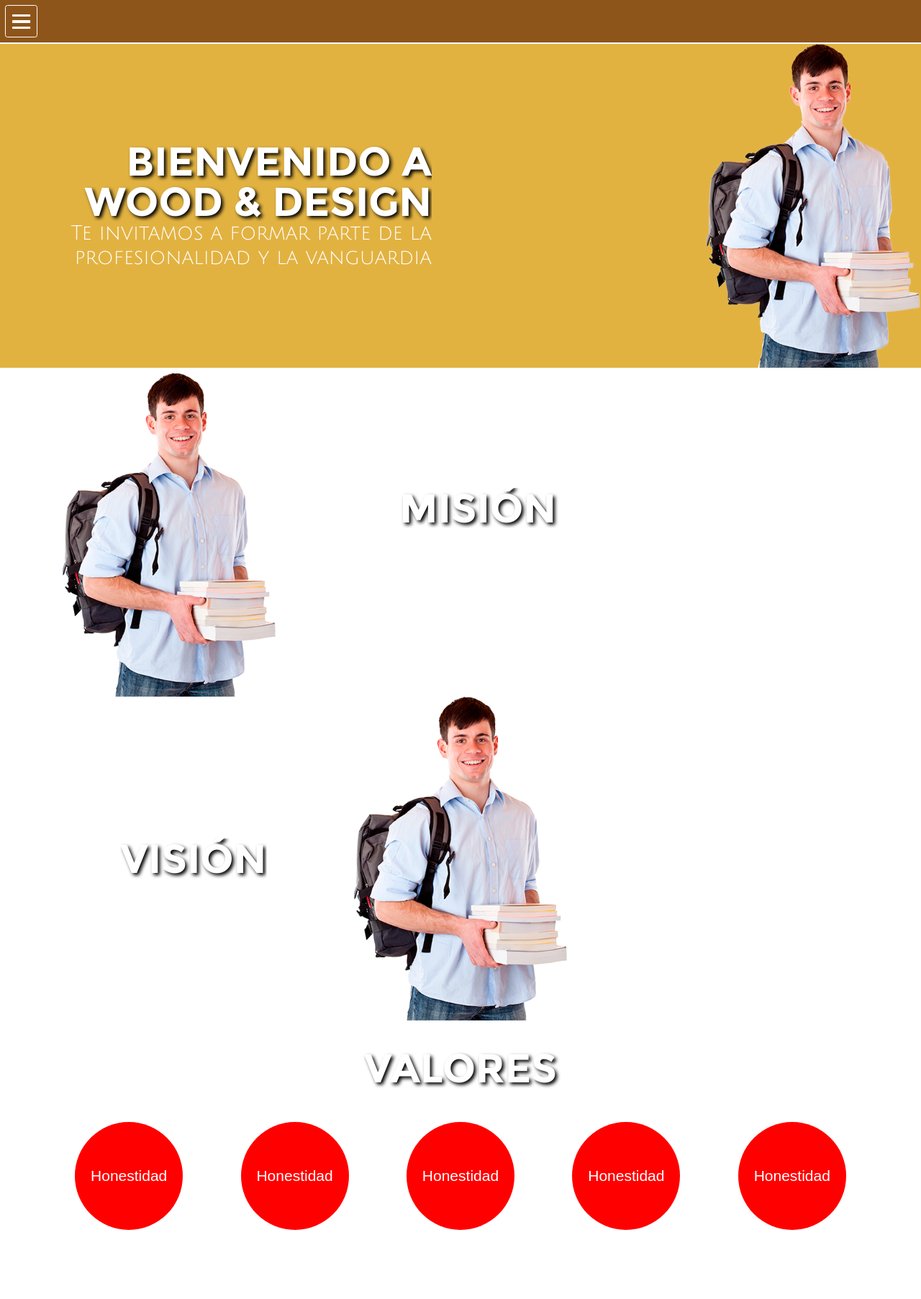
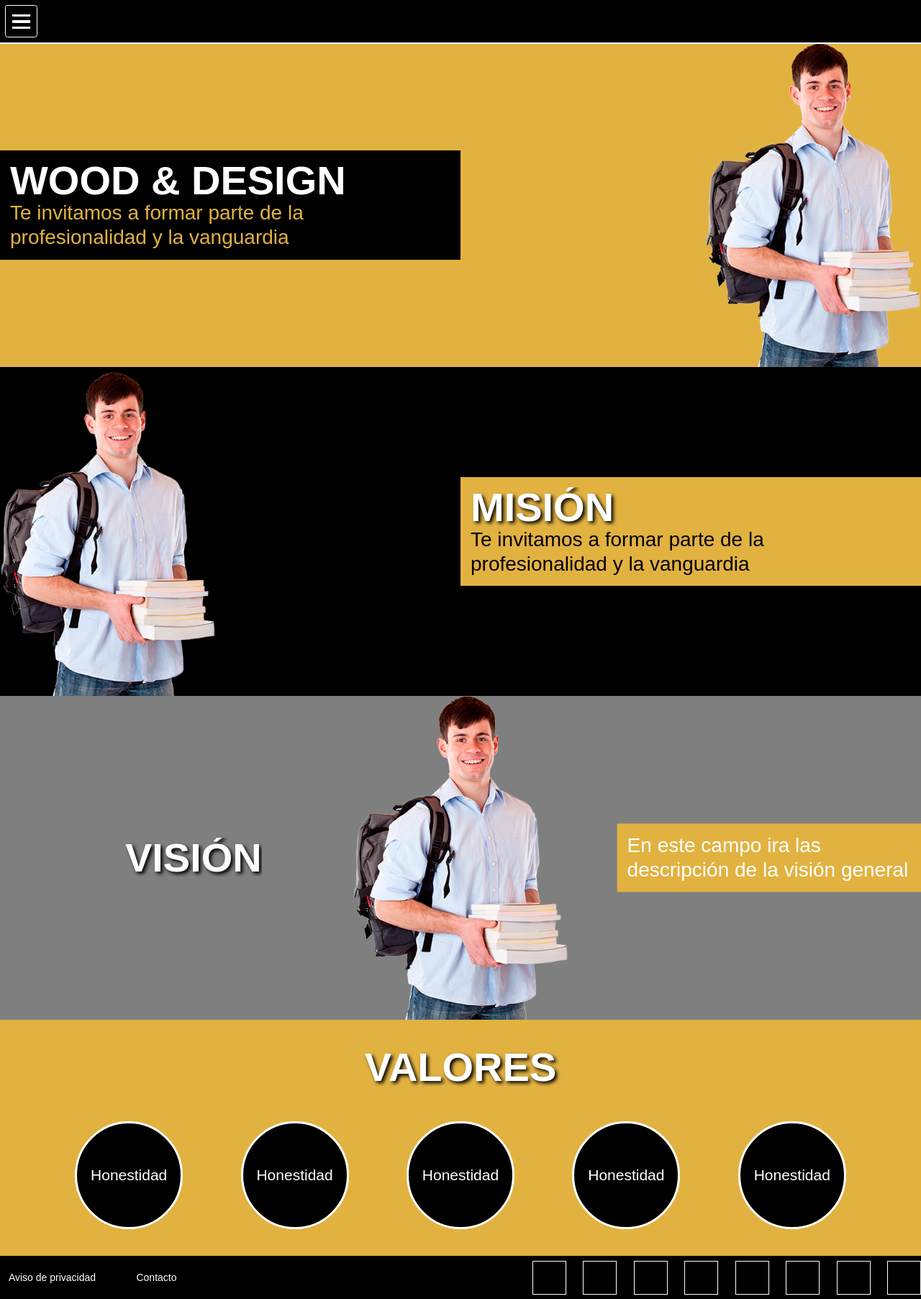
Before and after one commit to miraitag/wood-design, a PHP site: page /home.php in a window 1280 px wide. Shown: the whole page at 72% size. Before the commit the page ends 1709 px from the top, so only its background shows below. Run offline with PHP 8.4, Linux system fonts and the light colour scheme.

Commit message:
WD: home / on going footer

```diff
--- /dev/null
+++ b/components/foo.php
@@ -0,0 +1,18 @@
+<footer class="wd-footer">
+	<div class="wd-footer__main">
+		<ul class="wd-footer__options">
+			<li class="wd-footer__options-item"><a href="#">Aviso de privacidad</a></li>
+			<li class="wd-footer__options-item"><a href="#">Contacto</a></li>
+		</ul>
+		<ul class="wd-footer__shares">
+			<li class="wd-footer__shares-item facebook"><a href="#"><i class="wd-icon-facebook"></i></a></li>
+			<li class="wd-footer__shares-item twitter"><a href="#"><i class="wd-icon-twitter"></i></a></li>
+			<li class="wd-footer__shares-item googleplus"><a href="#"><i class="wd-icon-googleplus"></i></a></li>
+			<li class="wd-footer__shares-item instagram"><a href="#"><i class="wd-icon-instagram"></i></a></li>
+			<li class="wd-footer__shares-item pinterest"><a href="#"><i class="wd-icon-pinterest"></i></a></li>
+			<li class="wd-footer__shares-item linkedin"><a href="#"><i class="wd-icon-linkedin"></i></a></li>
+			<li class="wd-footer__shares-item vine"><a href="#"><i class="wd-icon-vine"></i></a></li>
+			<li class="wd-footer__shares-item vine"><a href="#"><i class="wd-icon-whatsapp"></i></a></li>
+		</ul>
+	</div>
+</footer>
--- a/components/footer.php
+++ b/components/footer.php
@@ -1,4 +1,5 @@
 </html>
 <link rel="stylesheet" type="text/css" href="dist/css/global.css"/>
+<script src="dist/js/head.js"></script>
 <script src="dist/js/jquery-2.2.3.min.js"></script>
 <script src="dist/js/functions.js"></script>
--- a/components/menu.php
+++ b/components/menu.php
@@ -10,7 +10,7 @@
 				<a href="#">Aqui va a ir un link</a>
 			</li>
 			<li class="wd-menu__panel-content__item submenu">
-				<a href="#">Aqui va a ir un link secundaro</a>
+				<a href="#">Aqui va a ir un link secundaro <i></i></a>
 				<ul>
 					<li><a href="#">Segundo menu</a></li>
 					<li><a href="#">Segundo menu</a></li>
@@ -18,7 +18,7 @@
 				</ul>
 			</li>
 			<li class="wd-menu__panel-content__item submenu">
-				<a href="#">Aqui va a ir un link secundario</a>
+				<a href="#">Aqui va a ir un link secundario<i></i></a>
 				<ul>
 					<li><a href="#">Segundo menu</a></li>
 					<li><a href="#">Segundo menu</a></li>
--- a/dist/css/global.css
+++ b/dist/css/global.css
@@ -1,3 +1,98 @@
+.wd-footer {
+  height: 60px;
+  max-height: 60px;
+  overflow: hidden;
+  width: 100%;
+  background: #000;
+  display: -webkit-flex;
+  display: -ms-flexbox;
+  display: flex;
+  -webkit-align-items: center;
+      -ms-flex-align: center;
+          align-items: center; }
+  .wd-footer__main {
+    display: -webkit-flex;
+    display: -ms-flexbox;
+    display: flex;
+    -webkit-justify-content: space-between;
+        -ms-flex-pack: justify;
+            justify-content: space-between;
+    -webkit-align-items: center;
+        -ms-flex-align: center;
+            align-items: center;
+    width: 100%;
+    max-width: 100%;
+    margin: auto; }
+    @media all and (min-width: 1281px) {
+      .wd-footer__main {
+        max-width: 1280px; } }
+  .wd-footer__options {
+    display: -webkit-flex;
+    display: -ms-flexbox;
+    display: flex;
+    width: calc(100% / 2); }
+    .wd-footer__options-item {
+      display: -webkit-flex;
+      display: -ms-flexbox;
+      display: flex;
+      max-width: 145px;
+      width: 100%;
+      -webkit-justify-content: center;
+          -ms-flex-pack: center;
+              justify-content: center; }
+      .wd-footer__options-item > a {
+        display: -webkit-flex;
+        display: -ms-flexbox;
+        display: flex;
+        -webkit-justify-content: center;
+            -ms-flex-pack: center;
+                justify-content: center;
+        -webkit-align-items: center;
+            -ms-flex-align: center;
+                align-items: center;
+        color: #fff;
+        height: 45px;
+        padding: 0.5em;
+        box-sizing: border-box;
+        transition: all 300ms linear; }
+        @media all and (min-width: 948px) {
+          .wd-footer__options-item > a:hover {
+            color: #e2b241;
+            transition: all 300ms linear; } }
+  .wd-footer__shares {
+    display: -webkit-flex;
+    display: -ms-flexbox;
+    display: flex;
+    -webkit-justify-content: space-between;
+        -ms-flex-pack: justify;
+            justify-content: space-between;
+    -webkit-align-items: center;
+        -ms-flex-align: center;
+            align-items: center;
+    width: calc(100% / 2 - 100px); }
+    .wd-footer__shares-item {
+      display: -webkit-flex;
+      display: -ms-flexbox;
+      display: flex; }
+      .wd-footer__shares-item > a {
+        display: -webkit-flex;
+        display: -ms-flexbox;
+        display: flex;
+        -webkit-justify-content: center;
+            -ms-flex-pack: center;
+                justify-content: center;
+        -webkit-align-items: center;
+            -ms-flex-align: center;
+                align-items: center;
+        height: 45px;
+        width: 45px;
+        color: #fff;
+        border: 1px solid #fff; }
+        .wd-footer__shares-item > a > i {
+          width: 100%;
+          height: 100%;
+          font-size: 0.8em; }
+
 @import url(../../assets/fonts/wood/styles.css);
 @import url(../../assets/fonts/JuliusSansOne/styles.css);
 @import url(../../assets/fonts/Montserrat/styles.css);
@@ -26,9 +121,11 @@
 
 .wd-menu {
   min-height: 50px;
-  background: #8E551A;
+  background: #000;
   border-bottom: 2px solid #fff;
-  width: 100%; }
+  width: 100%;
+  position: fixed;
+  z-index: 99; }
   .wd-menu__top {
     padding: 0.5em;
     width: 100%;
@@ -567,9 +688,9 @@
         -webkit-flex-direction: row;
             -ms-flex-direction: row;
                 flex-direction: row;
-        -webkit-justify-content: space-around;
-            -ms-flex-pack: distribute;
-                justify-content: space-around;
+        -webkit-justify-content: space-between;
+            -ms-flex-pack: justify;
+                justify-content: space-between;
         -webkit-align-items: center;
             -ms-flex-align: center;
                     -ms-grid-row-align: center;
@@ -608,7 +729,9 @@
               flex-direction: column;
       color: #fff;
       text-align: center;
-      width: 90%; }
+      width: 90%;
+      padding: 1em;
+      box-sizing: border-box; }
       @media all and (max-width: 480px) {
         .wd-stage__content-description {
           -webkit-order: 0;
@@ -627,7 +750,7 @@
         overflow: hidden; }
         @media all and (min-width: 481px) {
           .wd-stage__content-description__title {
-            max-height: 130px; } }
+            max-height: 170px; } }
       .wd-stage__content-description__txt {
         max-height: 50px;
         max-width: 600px;
@@ -667,11 +790,14 @@
                       transform: translate(-50%, -50%); }
             .wd-stage__content.center .wd-stage__content-description__txt {
               position: absolute;
-              right: -15%;
+              right: -17%;
               top: 50%;
               max-width: calc(100% / 3);
               -webkit-transform: translate(-50%, -50%);
-                      transform: translate(-50%, -50%); } }
+                      transform: translate(-50%, -50%);
+              max-height: 230px;
+              padding: 0.5em;
+              box-sizing: border-box; } }
     @media all and (min-width: 481px) {
       .wd-stage__content.right {
         -webkit-justify-content: space-between;
@@ -682,11 +808,18 @@
           -ms-flex-order: 1;
               order: 1;
       padding: 0; }
+      @media all and (min-width: 481px) {
+        .wd-stage__content.right .wd-stage__content-image {
+          -webkit-align-self: flex-end;
+              -ms-flex-item-align: end;
+                  align-self: flex-end; } }
     .wd-stage__content.right .wd-stage__content-description {
       -webkit-order: 0;
           -ms-flex-order: 0;
               order: 0;
-      text-align: right; }
+      -webkit-align-self: center;
+          -ms-flex-item-align: center;
+              align-self: center; }
   .wd-stage__background {
     position: absolute;
     left: 0;
@@ -702,8 +835,21 @@
       width: initial; } }
   .wd-stage.yellow {
     background: #e2b241; }
+    .wd-stage.yellow .wd-stage__content-description {
+      background: #000; }
+      .wd-stage.yellow .wd-stage__content-description__txt {
+        color: #e2b241; }
   .wd-stage.black {
     background: #000; }
+    .wd-stage.black .wd-stage__content-description {
+      background: #e2b241; }
+      .wd-stage.black .wd-stage__content-description__txt {
+        color: #000; }
+  .wd-stage.gray {
+    background: rgba(0, 0, 0, 0.5); }
+    .wd-stage.gray .wd-stage__content-description__txt {
+      background: #e2b241;
+      color: #fff; }
 
 /*$color-uno: #8E551A;
 $color-dos: #e2b241;
@@ -860,6 +1006,9 @@
   font-size: 2.5em; }
   @media all and (min-width: 648px) {
     .wd-title {
+      font-size: 3em; } }
+  @media all and (min-width: 948px) {
+    .wd-title {
       font-size: 4em; } }
   .wd-title__description {
     font-family: 'Julius Sans One', sans-serif;
@@ -880,7 +1029,8 @@
   position: relative;
   z-index: 1;
   padding: 1em 0;
-  height: 300px; }
+  height: 300px;
+  background: #e2b241; }
   .wd-values__content {
     display: -webkit-flex;
     display: -ms-flexbox;
@@ -905,11 +1055,33 @@
     .wd-values__content-title {
       color: #fff; }
     .wd-values__content-items {
-      width: 100%; }
+      width: 100%;
+      position: relative; }
+      .wd-values__content-items:after, .wd-values__content-items:before {
+        opacity: 0;
+        content: '';
+        position: absolute;
+        top: 0;
+        height: 100%;
+        width: 50px;
+        background: black;
+        z-index: 1;
+        pointer-events: none;
+        transition: all 300ms linear; }
       @media all and (max-width: 947px) {
         .wd-values__content-items {
           height: 150px;
           overflow: hidden; } }
+      @media all and (max-width: 815px) {
+        .wd-values__content-items:after, .wd-values__content-items:before {
+          opacity: 0.8;
+          transition: all 300ms linear; }
+        .wd-values__content-items:before {
+          left: 0;
+          background: linear-gradient(to right, black 0%, rgba(0, 0, 0, 0.02) 98%, transparent 100%); }
+        .wd-values__content-items:after {
+          right: 0;
+          background: linear-gradient(to right, transparent 0%, rgba(0, 0, 0, 0.02) 2%, black 100%); } }
       .wd-values__content-items main {
         width: 100%; }
         @media all and (max-width: 947px) {
@@ -932,7 +1104,9 @@
           width: 150px;
           height: 150px;
           border-radius: 50%;
-          background: red;
+          background: #000;
+          border: 3px solid #fff;
+          box-sizing: border-box;
           padding: 0;
           cursor: pointer;
           font-size: 1.5em;
@@ -965,7 +1139,7 @@
             position: absolute;
             width: 100%;
             height: 100%;
-            background: rgba(0, 0, 0, 0.4);
+            background: rgba(255, 255, 255, 0.5);
             left: 0;
             top: 0;
             z-index: 1;
@@ -1005,11 +1179,12 @@
 .wd-main {
   width: 100%;
   margin-left: 0;
-  transition: all 300ms linear; }
+  transition: all 300ms linear;
+  margin-top: 60px; }
   .wd-main.collapsable {
     transition: all 300ms linear;
     position: relative;
-    top: 60px;
+    top: 0;
     z-index: -1;
     margin-left: 300px; }
     @media all and (min-width: 947px) {
--- a/home.php
+++ b/home.php
@@ -6,15 +6,19 @@
 				<?php
 					$stage_location = 'right';
 					$stage_class = 'yellow';
+					$stage_title = 'Wood & Design';
 					//$stage_background = ['true', 'stage_home'];
 					include "components/stage.php";
+					$stage_class = 'black';
 					$stage_title = 'Misión';
 					include "components/stage.php";
 					$stage_location = 'center';
+					$stage_class = 'gray';
 					$stage_title = 'Visión';
 					$stage_description = 'En este campo ira las descripción de la visión general';
 					include "components/stage.php";
 					include "components/values.php";
+					include "components/foo.php";
 				?>
 			</main>
 		</div>
--- a/sass/txt.scss
+++ b/sass/txt.scss
@@ -8,6 +8,9 @@
 		size: 2.5em;
 	}
 	@media all and (min-width: 648px){
+		font-size: 3em;
+	}
+	@media all and (min-width: 948px){
 		font-size: 4em;
 	}
 	&__description{
--- a/sass/wrapper.scss
+++ b/sass/wrapper.scss
@@ -18,10 +18,11 @@
 	width: 100%;
 	margin-left: 0;
 	transition: all 300ms linear;
+	margin-top: 60px;
 	&.collapsable{
 		transition: all 300ms linear;
 		position: relative;
-    	top: 60px;
+    	top: 0;
     	z-index: -1;
     	margin-left: 300px;
     	@media all and (min-width: 947px){
```
Also changed, not shown: other parts of dist/css/global.css (+32 -8 lines), sass/foo.scss (added, +73 -0 lines), sass/menu.scss (+35 -3 lines), sass/stage.scss (+39 -4 lines), sass/values.scss (+36 -4 lines), dist/js/head.js (added).
